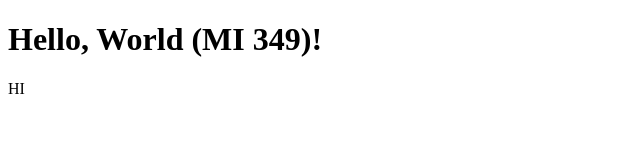
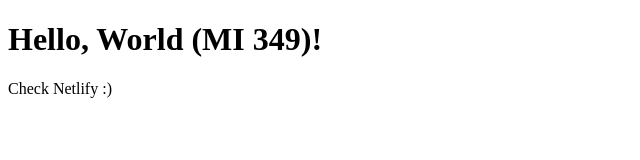
Before and after one commit to asharcinie3/HelloWorldLab, a plain HTML site: page index.html in a window 1280 px wide. Shown: the whole page, without its empty margins (0-640 px from the left). Drawn offline with Linux system fonts and the light colour scheme.

Commit message:
paragraph section changed

```diff
--- a/index.html
+++ b/index.html
@@ -8,6 +8,6 @@
 </head>
 <body>
     <h1>Hello, World (MI 349)!</h1>
-    <p> HI </p>
+    <p> Check Netlify :) </p>
 </body>
 </html>
```
